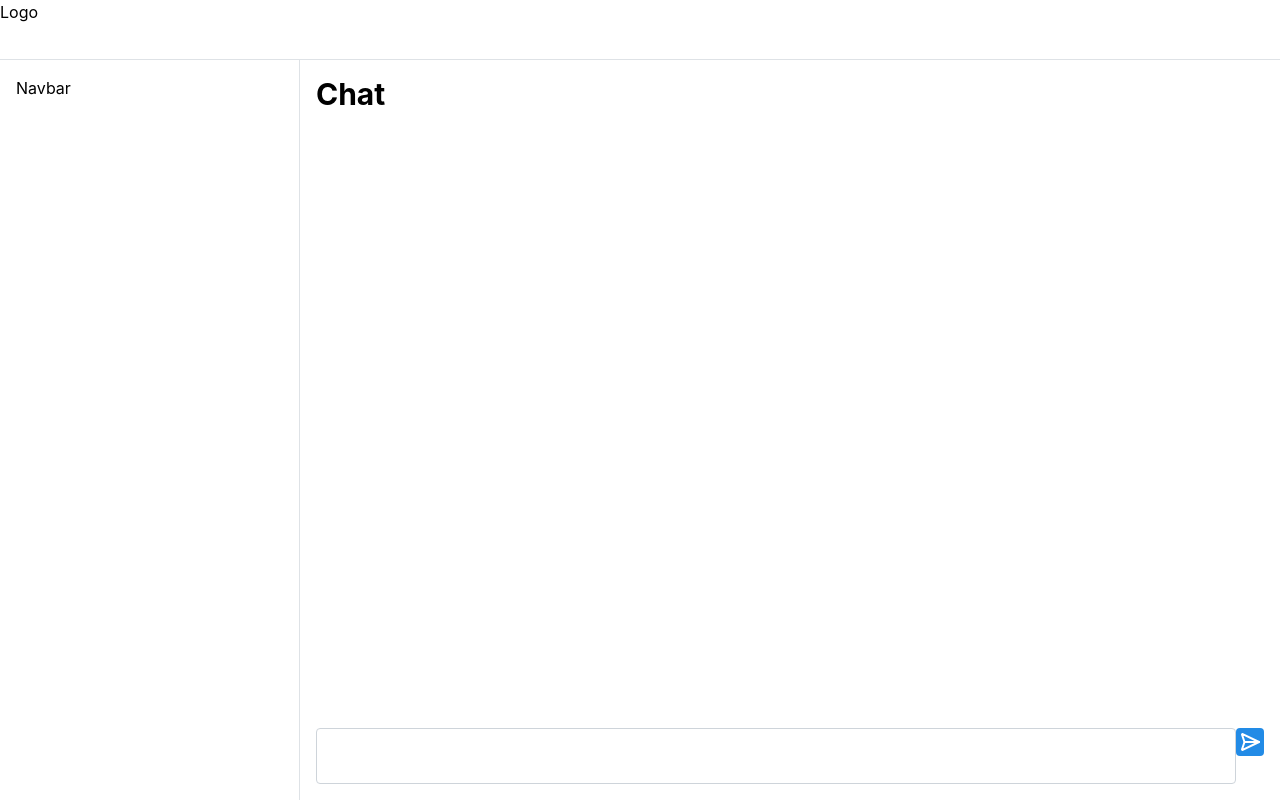
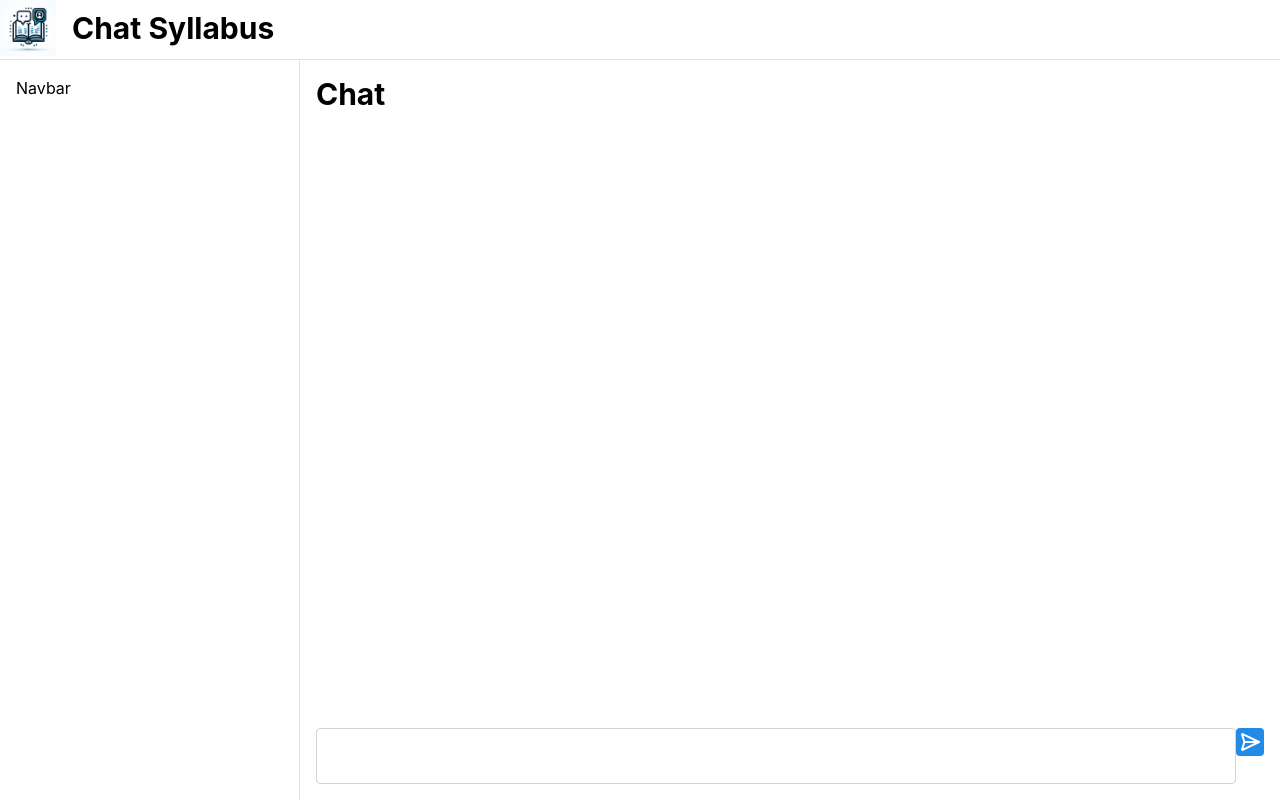
Before and after one commit to takikomiudon/advanced_programming, a React (Create React App) app in the folder FE/: page / in a window 1280 px wide. Built offline with nearby package versions, Linux system fonts and the light colour scheme.

Commit message:
headerの設定

```diff
--- a/FE/src/Header.tsx
+++ b/FE/src/Header.tsx
@@ -1,5 +1,6 @@
-import { AppShell, Burger } from "@mantine/core";
+import { AppShell, Burger, Image } from "@mantine/core";
 import React from "react";
+import logo from "./logo.webp";
 
 const Header = (props: { opened: boolean; toggle: () => void }) => {
   return (
@@ -10,7 +11,10 @@ const Header = (props: { opened: boolean; toggle: () => void }) => {
         hiddenFrom="sm"
         size="sm"
       />
-      <div>Logo</div>
+      <div className="flex flex-row items-center gap-4">
+        <Image src={logo} alt="logo" h={56} w={56} />
+        <h1 className="text-3xl font-bold">Chat Syllabus</h1>
+      </div>
     </AppShell.Header>
   );
 };
```
Also changed, not shown: FE/src/logo.webp (added).
